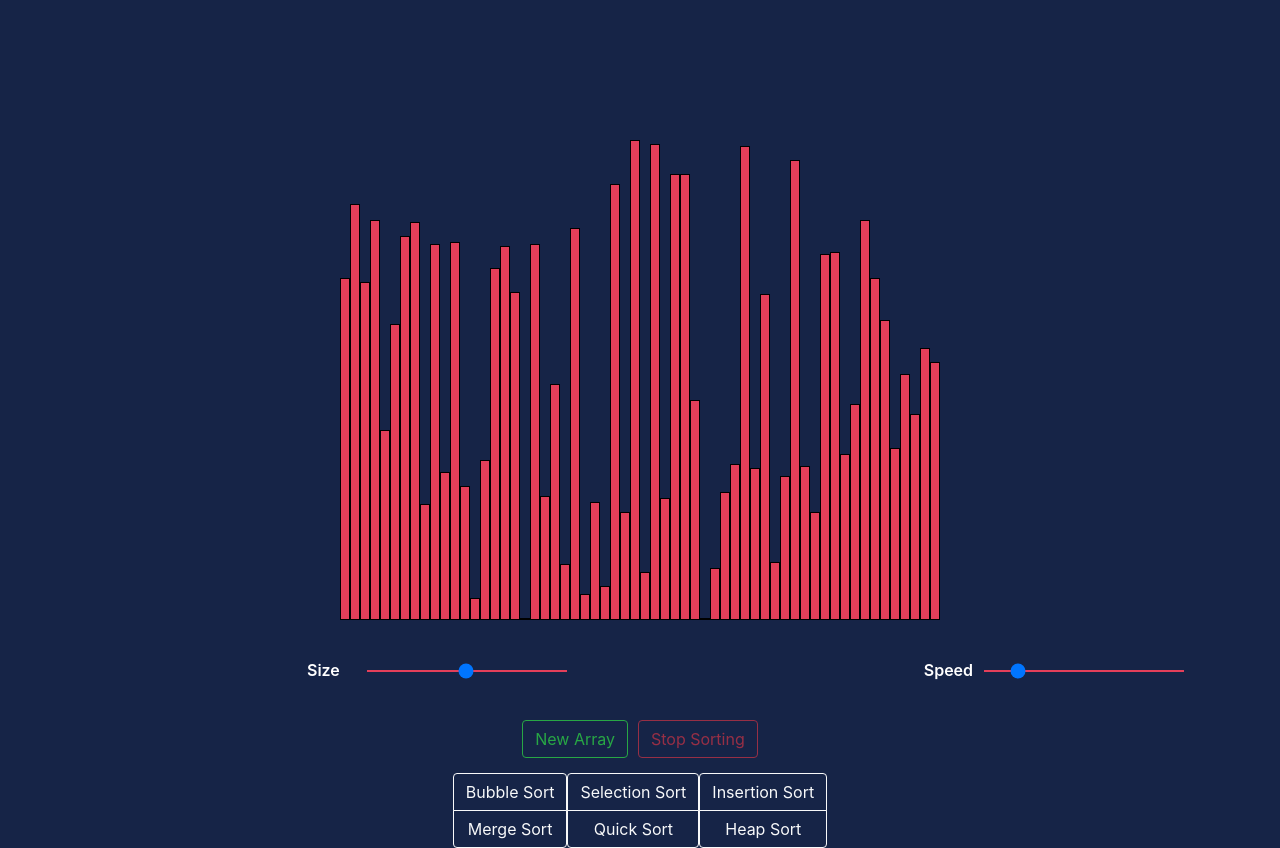
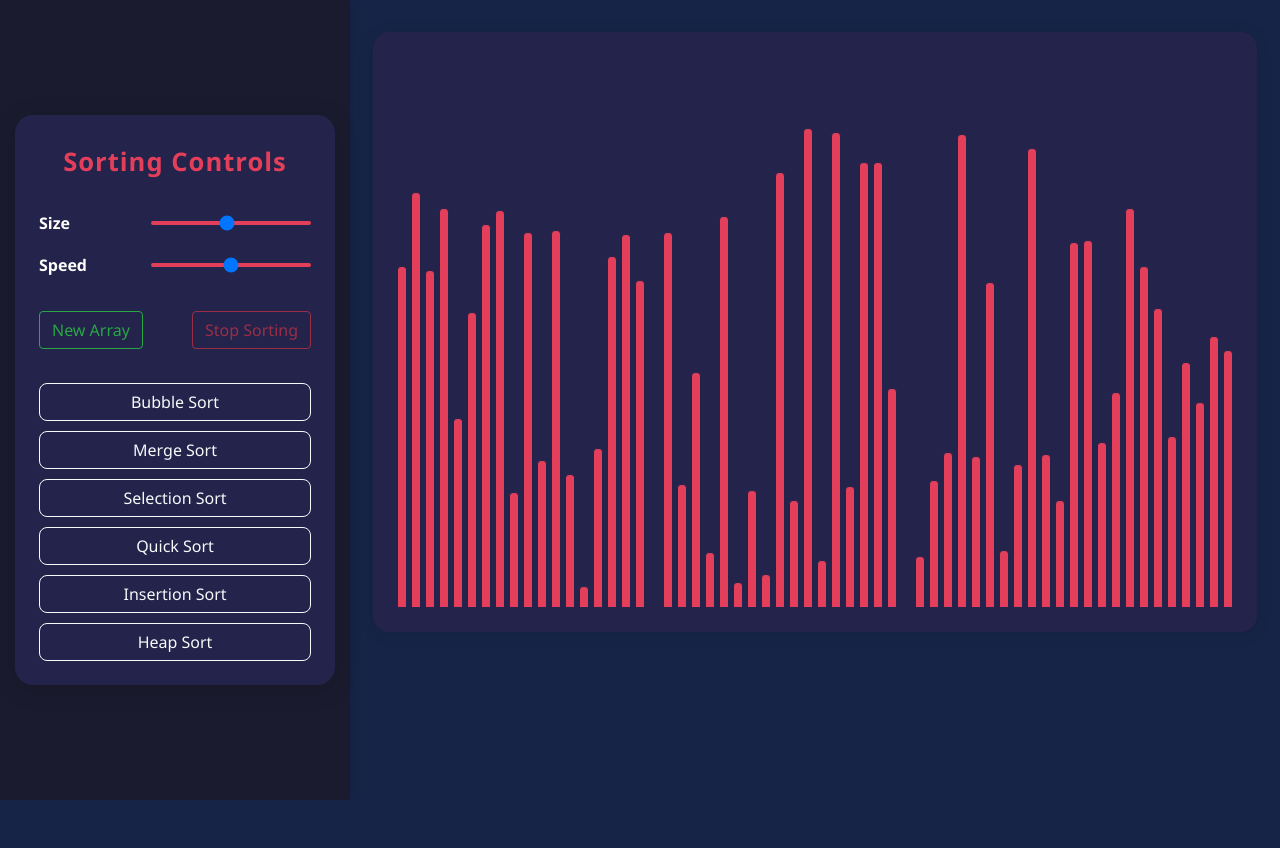
Before and after one commit to srijithjnair/Sorting_Visualizer, a plain HTML site: page index.html in a window 1280 px wide. After the commit the page ends 800 px from the top, so only its background shows below. Drawn offline with nearby package versions, Linux system fonts and the light colour scheme.

Commit message:
Improved P1

```diff
--- a/index.html
+++ b/index.html
@@ -18,34 +18,34 @@
 <body>
 
 
-    <div id="sorting" class="flex-container">
-
-    </div>
-        <div class="col range-input" id="input-panel">
-            <span id="size" class = "label">Size
-                <input id ="size_input" type="range" value=50 min="1" max="100" style="margin-left: 60px;">
+    <div class="main-container">
+        <div class="left-panel">
+            <div class="panel-card">
+                <h2 class="panel-title">Sorting Controls</h2>
+                <div class="range-input" id="input-panel">
+                    <span id="size" class="label">Size
+                        <input id="size_input" type="range" value=50 min="5" max="100">
                     </span>
-            <span id="speed" class = "label">Speed
-                <input id="speed_input" type="range" min="20" max="300" value=60 style="margin-left: 60px;">
+                    <span id="speed" class="label">Speed
+                        <input id="speed_input" type="range" min="20" max="100" value=60>
                     </span>
                 </div>
-
-        <div class="btn-group-md btn-group-horizontal center" style="margin-bottom: 15px;">
-            <button type="button" class="btn btn-outline-success new" style="margin-right: 5px;">New Array</button>
-            <button type="button" class="btn btn-outline-danger stop" style="margin-left: 5px;" disabled="true">Stop Sorting</button>
+                <div class="btn-group-md btn-group-horizontal control-btns">
+                    <button type="button" class="btn btn-outline-success new">New Array</button>
+                    <button type="button" class="btn btn-outline-danger stop" disabled="true">Stop Sorting</button>
                 </div>
-        <div class="col-auto center" id="control-panel">
-            <div class="btn-group-md btn-group-vertical">
+                <div class="sort-btns">
                     <button type="button" class="btn btn-outline-light bubbleSort">Bubble Sort</button>
                     <button type="button" class="btn btn-outline-light mergeSort">Merge Sort</button>
-            </div>
-            <div class="btn-group-md btn-group-vertical">
                     <button type="button" class="btn btn-outline-light selectionSort">Selection Sort</button>
                     <button type="button" class="btn btn-outline-light quickSort">Quick Sort</button>
-            </div>
-            <div class="btn-group-md btn-group-vertical">
                     <button type="button" class="btn btn-outline-light insertionSort">Insertion Sort</button>
                     <button type="button" class="btn btn-outline-light heapSort">Heap Sort</button>
+                </div>
+            </div>
+        </div>
+        <div class="right-panel">
+            <div id="sorting" class="flex-container"></div>
         </div>
     </div>
     <script src="https://cdn.jsdelivr.net/npm/bootstrap@5.0.0-beta2/dist/js/bootstrap.bundle.min.js" integrity="sha384-b5kHyXgcpbZJO/tY9Ul7kGkf1S0CWuKcCD38l8YkeH8z8QjE0GmW1gYU5S9FOnJ0" crossorigin="anonymous"></script>
--- a/style.css
+++ b/style.css
@@ -1,80 +1,153 @@
-.dark-background {
-    background-color: #1b1b2f;
-}
 
-.text-color {
-    color: #e43f5a;
-}
 
 body {
     background-color: #162447;
+    margin: 0;
+    padding: 0;
+    font-family: 'Segoe UI', Arial, sans-serif;
+}
+
+.main-container {
+    display: flex;
+    min-height: 100vh;
+    width: 100vw;
+    gap: 0;
+}
+
+.left-panel {
+    width: 350px;
+    min-width: 300px;
+    background: #1b1b2f;
+    display: flex;
+    align-items: center;
+    justify-content: center;
+    box-shadow: 2px 0 10px rgba(0,0,0,0.1);
+    z-index: 2;
+    padding-top: 32px;
+    padding-bottom: 32px;
+}
+
+.panel-card {
+    background: #23234b;
+    border-radius: 18px;
+    padding: 32px 24px 24px 24px;
+    box-shadow: 0 4px 24px rgba(0,0,0,0.15);
+    width: 100%;
+    max-width: 320px;
+    display: flex;
+    flex-direction: column;
+    align-items: center;
+    gap: 18px;
+}
+
+.panel-title {
+    color: #e43f5a;
+    font-size: 1.6rem;
+    font-weight: 700;
+    margin-bottom: 16px;
+    letter-spacing: 1px;
+    text-align: center;
+}
+
+.range-input {
+    display: flex;
+    flex-direction: column;
+    gap: 18px;
+    width: 100%;
+    margin-bottom: 16px;
+}
+.range-input .label {
+    color: #fff;
+    font-weight: 600;
+    display: flex;
+    align-items: center;
+    justify-content: space-between;
+    width: 100%;
+    font-size: 1rem;
+}
+.range-input input[type="range"] {
+    -webkit-appearance: none;
+    appearance: none;
+    width: 160px;
+    height: 4px;
+    background: #e43f5a;
+    border-radius: 2px;
+    outline: none;
+    margin-left: 16px;
+}
+
+.control-btns {
+    display: flex;
+    justify-content: space-between;
+    width: 100%;
+    margin-bottom: 16px;
+    gap: 12px;
+}
+
+.sort-btns {
+    display: flex;
+    flex-direction: column;
+    gap: 10px;
+    width: 100%;
+}
+.sort-btns .btn {
+    width: 100%;
+    font-size: 1rem;
+    font-weight: 500;
+    border-radius: 8px;
+    transition: background 0.2s, color 0.2s;
+}
+.sort-btns .btn:hover, .sort-btns .btn:focus {
+    background: #e43f5a;
+    color: #fff;
+}
+
+.right-panel {
+    flex: 1;
+    display: flex;
+    align-items: stretch;
+    justify-content: center;
+    background: #162447;
+    position: relative;
+    min-height: 600px;
+    overflow: auto;
+    padding: 32px 0;
+}
+
+#sorting {
+    margin: 0 auto;
+    width: 95%;
+    max-width: 1100px;
+    min-height: 400px;
+    height: 600px;
+    display: flex;
+    align-items: flex-end;
+    justify-content: center;
+    background: #23234b;
+    border-radius: 16px;
+    box-shadow: 0 2px 16px rgba(0,0,0,0.10);
+    padding: 24px 0;
+    margin-bottom: 0;
+    transform: none;
+    overflow-x: auto;
 }
 
 .flex-container {
-    margin-top: 20px;
+    width: 100%;
+    min-height: 400px;
+    height: 100%;
     display: flex;
-    flex-wrap: nowrap;
-    width: 100%;
-    height: 600px;
+    align-items: flex-end;
     justify-content: center;
     transition: 2s all ease;
+    gap: 2px;
 }
 
 .flex-item {
     background: #e43f5a;
-    border: 1pt solid black;
+    border: 1pt solid #23234b;
     width: 10px;
     transition: 0.1s all ease;
+    border-radius: 4px 4px 0 0;
+    margin: 0 1px;
 }
-
-.row {
-    display: grid;
-    grid-template-columns: 1fr 1fr 2fr;
-}
-
-#input-panel {
-    margin-top: 50px;
-}
-
-.center {
-    display: flex;
-    justify-content: center;
-    margin: auto;
-}
-
-#sorting {
-    margin-bottom: 50px;
-    transform: rotate(180deg) scaleX(-1);
-}
-
-.range-input {
-    box-sizing: border-box;
-    top: 50%;
-    left: 50%;
-    transform: translate(-50%, -50%);
-    align-items: center;
-    border-radius: 10px;
-    line-height: 50px;
-    display: flex;
-    vertical-align: middle;
-    height: 50px;
-}
-.range-input input {
-    -webkit-appearance: none;
-    width: 200px;
-    height: 2px;
-    background-color: #e43f5a;
-
-    position: absolute;
-    top: 50%;
-}
-
-
-.range-input .label{
-    color: white;
-    font-weight:600;
-    display: flex;
-    height: 35px;
-    line-height: 35px;
-    margin: auto;
-}
```
Lines whose indentation alone changed are shown as unchanged.
